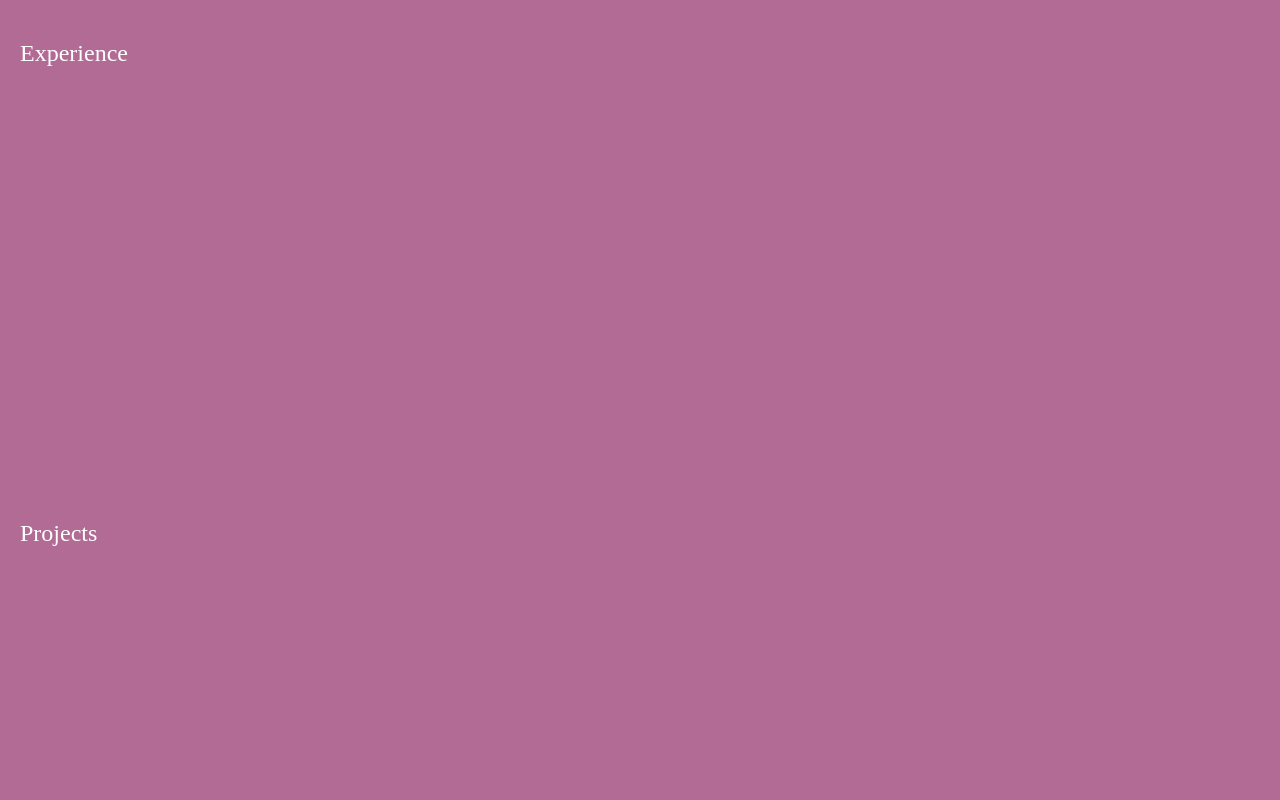
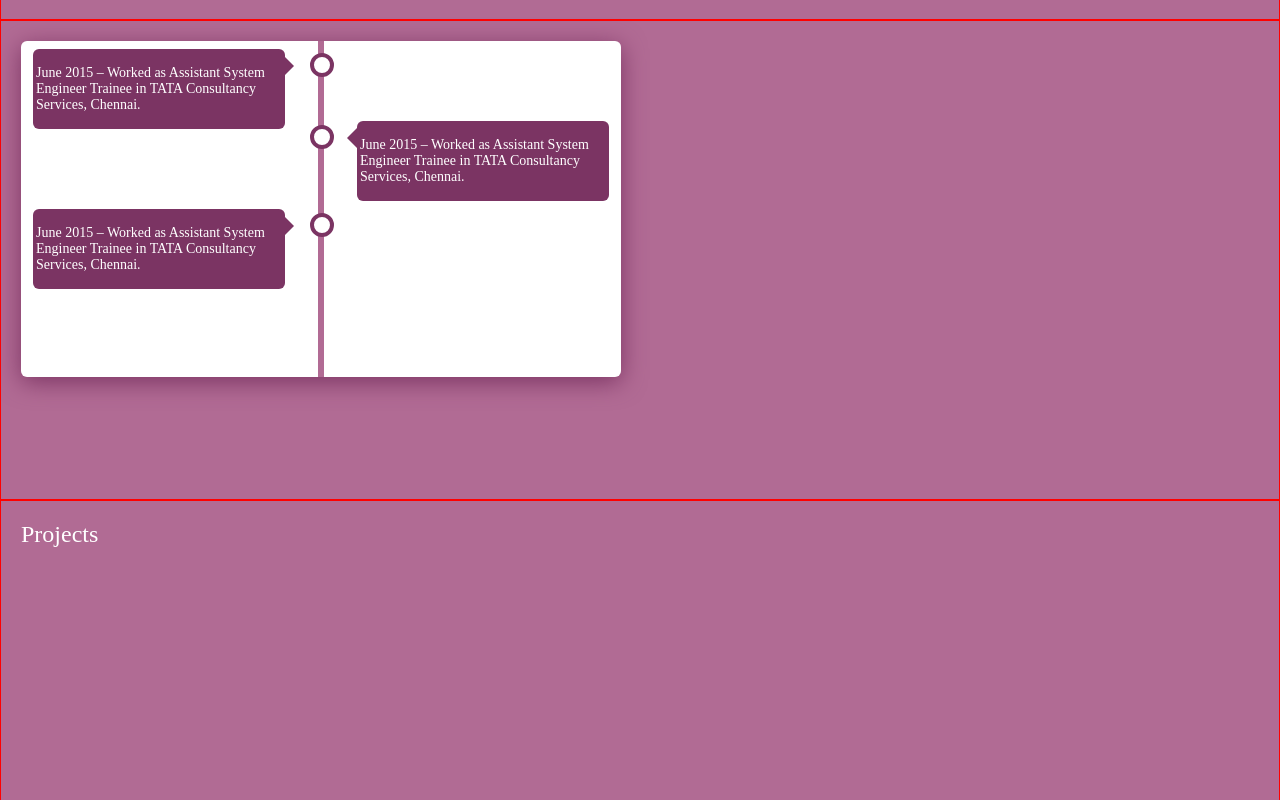
Before and after one commit to selvakumarappadurai/Portfolio, an Angular app: page / in a window 1280 px wide. Shown: the part 1420-2220 px from the top of the page. Built offline with nearby package versions, Linux system fonts and the light colour scheme.

Commit message:
Added timeline

```diff
--- a/src/app/app.component.html
+++ b/src/app/app.component.html
@@ -77,7 +77,28 @@
     </div>
   </div>
   <div id="professionalSummary" class="professional-summary">Professional Summary</div>
-  <div id="experience" class="experience">Experience</div>
+  <div id="experience" class="experience">
+    <div class="experience-card timeline">
+      <div class="container left">
+        <div class="content">
+          <!-- <h2>2017</h2> -->
+          <p>June 2015 – Worked as Assistant System Engineer Trainee in TATA Consultancy Services, Chennai.</p>
+        </div>
+      </div>
+      <div class="container right">
+        <div class="content">
+          <!-- <h2>2017</h2> -->
+          <p>June 2015 – Worked as Assistant System Engineer Trainee in TATA Consultancy Services, Chennai.</p>
+        </div>
+      </div>
+      <div class="container left">
+        <div class="content">
+          <!-- <h2>2017</h2> -->
+          <p>June 2015 – Worked as Assistant System Engineer Trainee in TATA Consultancy Services, Chennai.</p>
+        </div>
+      </div>
+    </div>
+  </div>
   <div id="projects" class="projects">Projects</div>
   <div id="skills" class="skills">Skills</div>
 </div>
--- a/src/app/app.component.scss
+++ b/src/app/app.component.scss
@@ -26,6 +26,7 @@
         }
     }
     & .academic-details {
+        border: 1px solid red;
         display: grid;
         grid-template-columns: repeat(3,1fr);
         align-items: center;
@@ -65,11 +66,117 @@
         }
     }
     & .professional-summary {
+        border: 1px solid red;
     }
     & .experience {
+        border: 1px solid red;
+        & .experience-card {
+            width: 25em;
+            height: 14em;
+            background-color: #fff;
+            border-radius: 6px;
+            box-shadow: 0px 5px 25px 0px #7b3463;
+        }
+        /* The actual timeline (the vertical ruler) */
+        .timeline {
+            position: relative;
+            max-width: 1200px;
+
+            /* Container around content */
+            & .container {
+                position: relative;
+                background-color: #7b3463;
+                width: 42%;
+                border-radius: 6px;
+                /* The actual content */
+               & .content {
+                    padding: 2px 3px;
+                    position: relative;
+
+                    & p {
+                        font-size: 14px;
+                    }
+                }
+            }
+
+            /* The circles on the timeline */
+            .container::after {
+                content: '';
+                position: absolute;
+                width: 16px;
+                height: 16px;
+                right: -49px;
+                background-color: white;
+                border: 4px solid #7b3463;
+                top: 4px;
+                border-radius: 50%;
+                z-index: 1;
+            }
+
+            /* Place the container to the left */
+            .left {
+                left: 12px;
+                top: 8px;
+            }
+
+            /* Add arrows to the left container (pointing right) */
+            .left::before {
+                content: " ";
+                height: 0;
+                position: absolute;
+                top: 7px;
+                width: 0;
+                z-index: 1;
+                right: -9px;
+                border: medium solid white;
+                border-width: 10px 0 10px 10px;
+                border-color: transparent transparent transparent #7b3463;
+            }
+
+            /* Place the container to the right */
+            .right {
+                left: 56%;
+            }
+
+            /* Add arrows to the right container (pointing left) */
+            .right::before {
+                content: " ";
+                height: 0;
+                position: absolute;
+                top: 7px;
+                width: 0;
+                z-index: 1;
+                left: -10px;
+                border: medium solid white;
+                border-width: 10px 10px 10px 0;
+                border-color: transparent #7b3463 transparent transparent;
+            }
+
+            /* Fix the circle for containers on the right side */
+            .right::after {
+                left: -47px;
+            }
+
+
+        }
+
+        /* The actual timeline (the vertical ruler) */
+        .timeline::after {
+            content: '';
+            position: absolute;
+            width: 6px;
+            background-color: #b16b94;
+            top: 0;
+            bottom: 0;
+            left: 50%;
+            margin-left: -3px;
+        }
+
     }
     & .projects {
+        border: 1px solid red;
     }
     & .skills {
+        border: 1px solid red;
     }
 }
```
